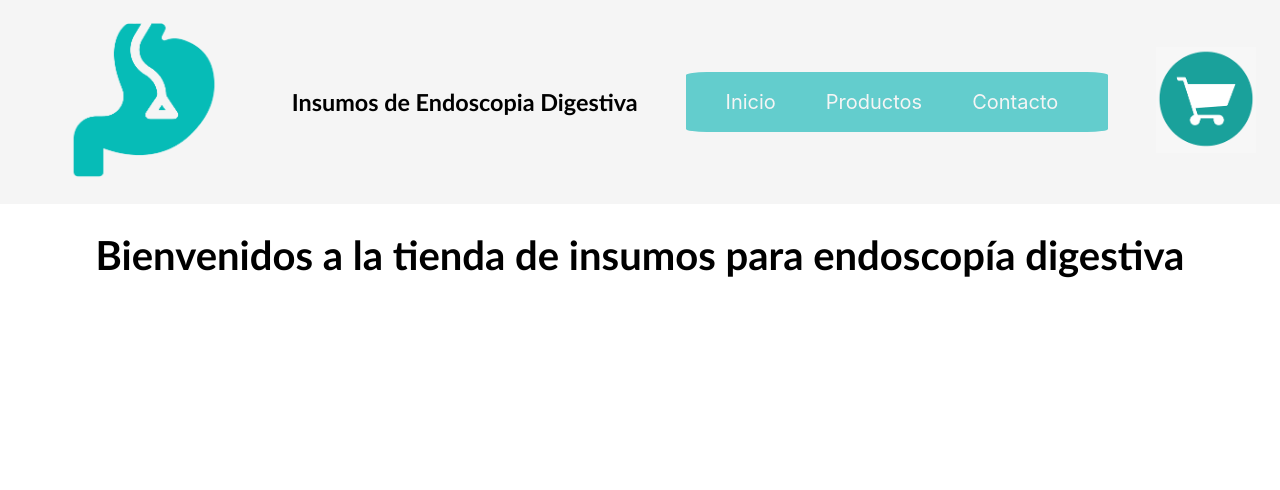
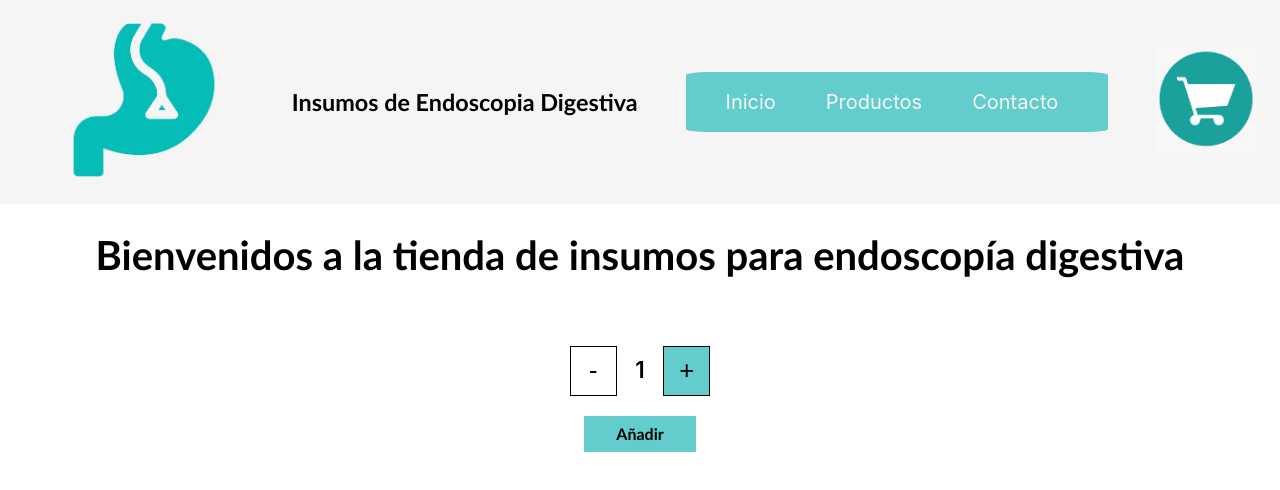
Before and after one commit to FedeBentolila/IDEAREACT-BENTOLILA, a React (Create React App) app: page / in a window 1280 px wide. Shown: the top 490 px of the page. Built offline with nearby package versions, Linux system fonts and the light colour scheme.

Commit message:
itemcount

```diff
--- a/src/App.js
+++ b/src/App.js
@@ -3,7 +3,9 @@
 import NavBar from './components/NavBar/NavBar';
 import ItemListContainer from './components/ItemListContainer/ItemListContainer';
 
+
 function App() {
+
   return (
     <div className="App">
       <header className="App-header">
--- /dev/null
+++ b/src/components/ItemCount/ItemCount.css
@@ -0,0 +1,57 @@
+
+
+  .button-primary {
+    background-color: rgb(99, 205, 205);
+    border: none;
+    font-family: 'Trebuchet MS', 'Lucida Sans Unicode', 'Lucida Grande', 'Lucida Sans', Arial, sans-serif;
+    font-weight: 700;
+    font-size: 1rem;
+    margin: 20px auto;
+    width: 112px;
+    height: 36px;
+    cursor: pointer;
+  }
+
+
+.count-container {
+    display: flex;
+    flex-direction: column;
+    justify-content: center;
+    align-items: center;
+  }
+
+  .count-container__contador {
+    display: grid;
+    grid-template: 1fr / 1fr 1fr 1fr;
+    width: 140px;
+    height: 50px;
+    font-weight: 600;
+    font-size: 1.4rem;
+    margin: 40px auto 0;
+  }
+
+  .count-container__button {
+    color: black;
+    width: 100%;
+    height: 100%;
+    border: 1px solid black;
+    background-color: rgb(99, 205, 205);
+    font-size: 1.6rem;
+    cursor: pointer;
+  }
+
+  .count-container__button:hover {
+    border: none;
+    color: black;
+    background-color: rgb(176, 192, 192);
+  }
+
+  .count-container__button[disabled] {
+    background-color: transparent;
+  }
+
+  .count-container__qty {
+    text-align: center;
+    height: 100%;
+    padding-top: 10px;
+  }
--- /dev/null
+++ b/src/components/ItemCount/ItemCount.js
@@ -0,0 +1,46 @@
+import { useState } from 'react';
+
+import './ItemCount.css';
+
+const ItemCount = ({ onAdd, initial, stock }) => {
+
+  const [qty, setQty] = useState(initial);
+
+    const addProduct = (num) => {
+    setQty(qty + num);
+  };
+
+  return (
+    <div className="count-container">
+      <div className="count-container__contador">
+        <button
+          className="count-container__button"
+          onClick={() => addProduct(-1)}
+          disabled={qty === initial}
+        >
+          -
+        </button>
+        <span className="count-container__qty">{qty}</span>
+        <button
+          className="count-container__button"
+          onClick={() => addProduct(+1)}
+          disabled={qty === stock}
+        >
+          +
+        </button>
+      </div>
+
+      <button
+        className="button-primary"
+        onClick={() => {
+          onAdd(qty);
+        }}
+        disabled={stock === 0 ? true : null}
+      >
+        Añadir
+      </button>
+    </div>
+  );
+};
+
+export default ItemCount;
--- a/src/components/ItemListContainer/ItemListContainer.css
+++ b/src/components/ItemListContainer/ItemListContainer.css
@@ -5,5 +5,7 @@
 
 .ItemListContainer{
     display: flex;
+    flex-direction: column;
     justify-content: center;
+    align-items: center;
 }
--- a/src/components/ItemListContainer/ItemListContainer.js
+++ b/src/components/ItemListContainer/ItemListContainer.js
@@ -1,12 +1,22 @@
 import './ItemListContainer.css';
+import ItemCount from '../ItemCount/ItemCount';
 
 const ItemListContainer =({greeting})=>{
+
+    const onAdd = (qty) => {
+        alert(`Agregaste ${qty} productos`);
+      };
+
     return (
         <div className="ItemListContainer">
 
             <div className="Greeting">
                 <h1>{greeting}</h1>
             </div>
+
+            <>
+            <ItemCount onAdd={onAdd} initial={1} stock={7} />
+            </>
 
         </div>
 
```
